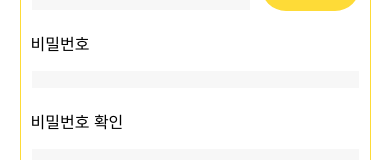
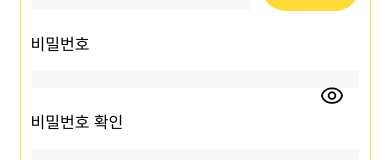
Before and after one commit to HIT-ToyProject/joonggonara-app-front, a React Native app: screen /Join in a window 390 px wide. Shown: the part 321-481 px from the top of the page. Built offline with nearby package versions, Linux system fonts and the light colour scheme.

Commit message:
08/12 회원가입 수정

```diff
--- a/src/assets/Join.js
+++ b/src/assets/Join.js
@@ -65,12 +65,6 @@ const Join = ({ navigation }) => {
     setEye(!eye);
   };
 
-  const handleCheckText = (text, duplicateText, setduplicateText) => {
-    if (text !== duplicateText) {
-      setduplicateText(false);
-      return;
-    }
-  };
 
   const onChangeText = (
     text,
@@ -84,10 +78,6 @@ const Join = ({ navigation }) => {
       setCheckText(false);
       return;
     }
-  };
-
-  const handleFoucus = (setTouced) => {
-    setTouced(true);
   };
 
   const handlecheckDuplicateNickName = async () => {
@@ -465,6 +455,7 @@ const Join = ({ navigation }) => {
                 </View>
                 <View style={{ gap: 15, paddingTop: 20 }}>
                   <Text style={{ fontSize: 16, color: "#000" }}>비밀번호</Text>
+                  <View>
                     <TextInput
                       style={[
                         styles.joinInputOverlab,
@@ -480,9 +471,16 @@ const Join = ({ navigation }) => {
                       blurOnSubmit={false}
                       returnKeyType="next"
                     />
+                    <TouchableOpacity
+                      onPress={eyeToggle}
+                      style={{ position: "absolute", top: 12, right: 15 }}
+                    >
+                      <Icon_AntDesign name={eye ? "eyeo" : "eye"} size={25} />
+                    </TouchableOpacity>
                     {pwdErrorText ? (
                       <Text style={{ color: "red" }}>{pwdErrorText}</Text>
                     ) : null}
+                  </View>
                 </View>
                 <View style={{ gap: 15, paddingTop: 20 }}>
                   <Text style={{ fontSize: 16, color: "#000" }}>
```
Lines whose indentation alone changed are shown as unchanged.
